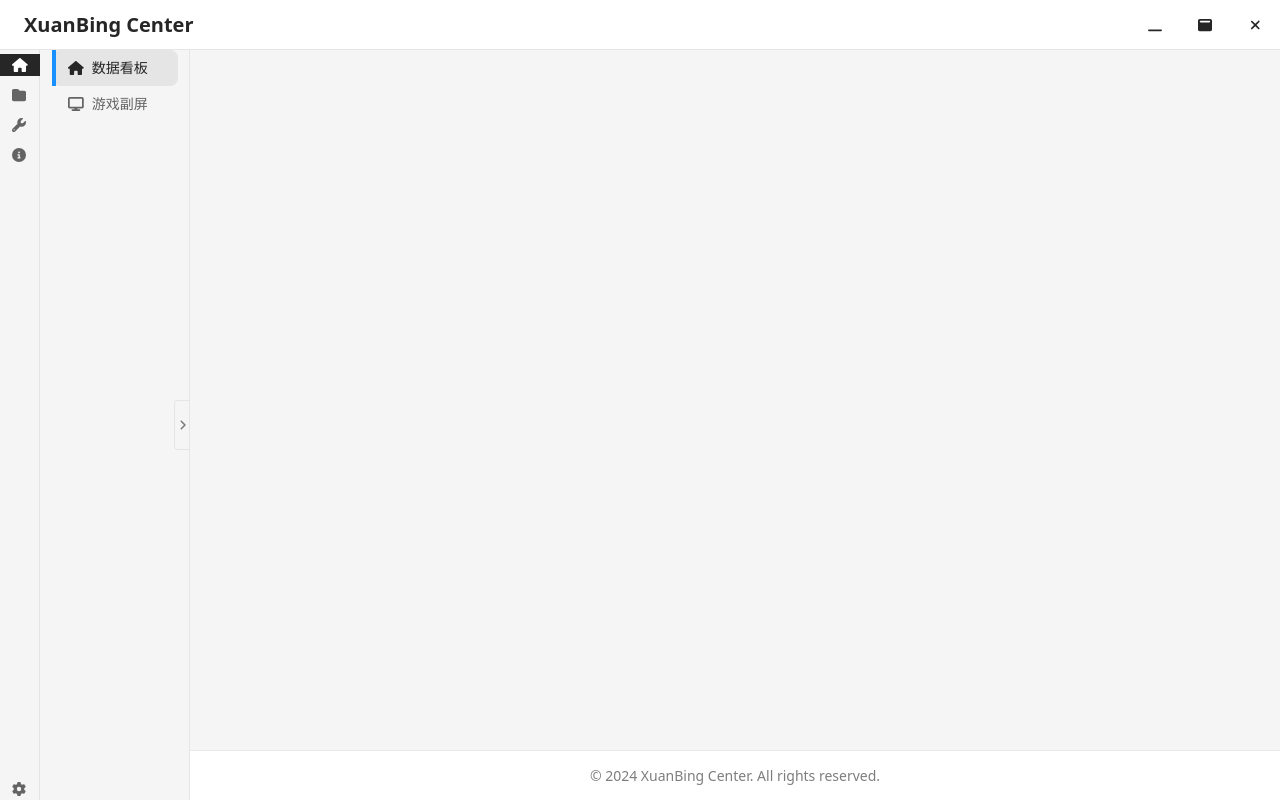
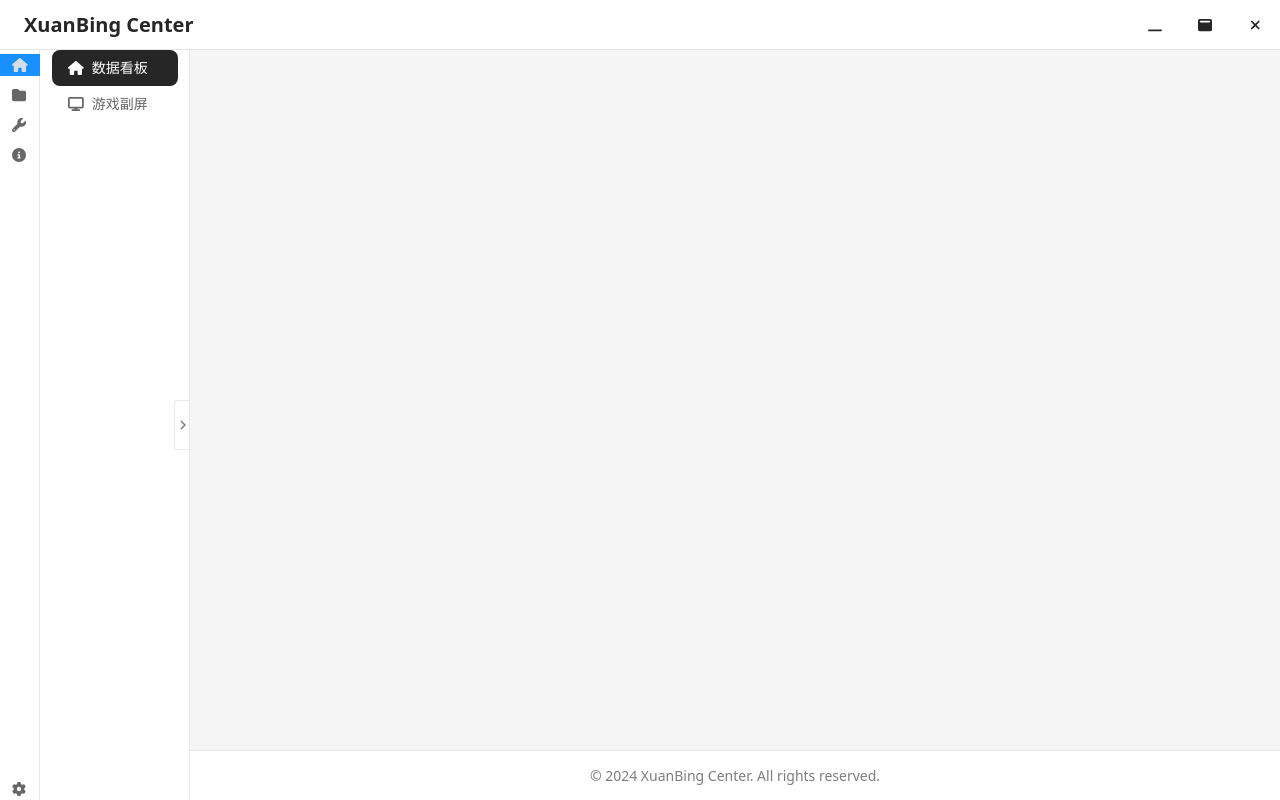
Before and after one commit to xuanbingBank/xuanbing-center, a Vue app: page /home/dashboard in a window 1280 px wide. Built offline with nearby package versions, Linux system fonts and the light colour scheme.

Commit message:
🎨 style: 菜单栏样式调整

```diff
--- a/src/components/menu/RecursiveMenuItem.vue
+++ b/src/components/menu/RecursiveMenuItem.vue
@@ -12,12 +12,12 @@
         v-if="props.menuItem.meta?.icon"
         :icon="['fas', props.menuItem.meta.icon as string]"
         class="text-sm transition-all duration-300 text-base-content/70 group-hover:text-base-content"
-        :class="{ 'text-base-content': isActive }"
+        :class="{ 'text-primary-content': isActive }"
       />
       <span
         v-if="!isCollapsed"
         class="text-sm transition-all duration-300 text-base-content/70 group-hover:text-base-content"
-        :class="{ 'text-base-content': isActive }"
+        :class="{ 'text-primary-content': isActive }"
       >
         {{ props.menuItem.meta?.title }}
       </span>
@@ -41,7 +41,7 @@
 <style scoped lang="postcss">
 .menu-item {
   @apply flex items-center h-[36px]
-         hover:bg-base-300/50
+         hover:bg-base-200
          transition-all duration-300
          text-base-content/70 hover:text-base-content
          relative;
@@ -52,20 +52,19 @@
 }
 
 .menu-item.active {
-  @apply bg-base-300/50;
+  @apply bg-primary text-primary-content;
 
   &, & * {
-    @apply text-base-content transition-colors duration-300;
+    @apply text-primary-content transition-colors duration-300;
   }
 
   &:hover {
-    @apply bg-base-300/70;
+    @apply bg-primary;
   }
 }
 
 .menu-item.active:before {
-  @apply content-[''] absolute left-0 h-full w-1
-         bg-primary transition-colors duration-300;
+  @apply hidden;
 }
 
 .menu-item.active.justify-center:before {
--- a/src/layouts/SideMenu.vue
+++ b/src/layouts/SideMenu.vue
@@ -2,40 +2,38 @@
   <div class="flex h-full b" ref="menuContainerRef">
     <!-- 一级菜单 -->
     <div
-      class="w-[40px] flex-shrink-0 bg-base-200 border-r border-base-300 transition-all duration-300"
+      class="w-[40px] flex-shrink-0 bg-base-100 border-r border-base-content/10 transition-all duration-300"
     >
       <div class="flex flex-col h-full justify-between">
         <!-- 顶部菜单 -->
-        <ul class="menu menu-sm bg-base-200 p-0 transition-all duration-300">
+        <ul class="menu menu-sm bg-base-100 p-0 transition-all duration-300">
           <li v-for="route in topMenus" :key="route.name" class="my-1">
             <a
-              class="rounded-none transition-all duration-300 text-base-content/70 hover:text-base-content"
-              :class="{ 'active bg-primary text-primary-content hover:text-primary-content': activeModule === route.meta?.module }"
+              class="rounded-none transition-all duration-300 text-base-content/70 hover:text-base-content hover:bg-base-200"
+              :class="{ 'active !bg-primary text-primary-content hover:text-primary-content': activeModule === route.meta?.module }"
               @click="handleModuleSelect(route.meta?.module || '')"
             >
               <font-awesome-icon
                 v-if="route.meta?.icon"
                 :icon="['fas', route.meta.icon as string]"
-                class="text-sm transition-all duration-300 text-base-content/70 group-hover:text-base-content"
-                :class="{ 'text-primary-content': activeModule === route.meta?.module }"
+                class="text-sm transition-all duration-300"
               />
             </a>
           </li>
         </ul>
 
         <!-- 底部菜单 -->
-        <ul class="menu menu-sm bg-base-200 p-0 transition-all duration-300">
+        <ul class="menu menu-sm bg-base-100 p-0 transition-all duration-300">
           <li v-for="route in bottomMenus" :key="route.name">
             <a
-              class="rounded-none transition-all duration-300 text-base-content/70 hover:text-base-content"
-              :class="{ 'active bg-primary text-primary-content hover:text-primary-content': activeModule === route.meta?.module }"
+              class="rounded-none transition-all duration-300 text-base-content/70 hover:text-base-content hover:bg-base-200"
+              :class="{ 'active !bg-primary text-primary-content hover:text-primary-content': activeModule === route.meta?.module }"
               @click="handleModuleSelect(route.meta?.module || '')"
             >
               <font-awesome-icon
                 v-if="route.meta?.icon"
                 :icon="['fas', route.meta.icon as string]"
-                class="text-sm transition-all duration-300 text-base-content/70 group-hover:text-base-content"
-                :class="{ 'text-primary-content': activeModule === route.meta?.module }"
+                class="text-sm transition-all duration-300"
               />
             </a>
           </li>
@@ -45,7 +43,7 @@
 
     <!-- 二级菜单 -->
     <div
-      class="bg-base-200 border-r border-base-300 relative overflow-hidden
+      class="bg-base-100 border-r border-base-content/10 relative overflow-hidden
              transition-all duration-300"
       :class="[isCollapsed ? 'w-[40px]' : 'w-[150px]']"
     >
@@ -55,7 +53,7 @@
         <template v-if="currentModuleRoute?.children">
           <recursive-menu-item
             v-for="route in currentModuleRoute.children"
-            class="px-3 [&_.active]:!bg-base-300 text-base-content/70"
+            class="px-3"
             :key="route.path"
             :menu-item="route"
             :is-active="activeRoute === route.path"
@@ -73,8 +71,8 @@
         @click="toggleCollapse"
       >
         <div
-          class="w-full h-full bg-base-200 group-hover:bg-base-300
-                 border border-r-0 border-base-300 group-hover:border-primary
+          class="w-full h-full bg-base-100 group-hover:bg-base-200
+                 border border-r-0 border-base-content/10 group-hover:border-primary
                  rounded-l transition-colors flex items-center justify-center"
         >
           <font-awesome-icon
```
